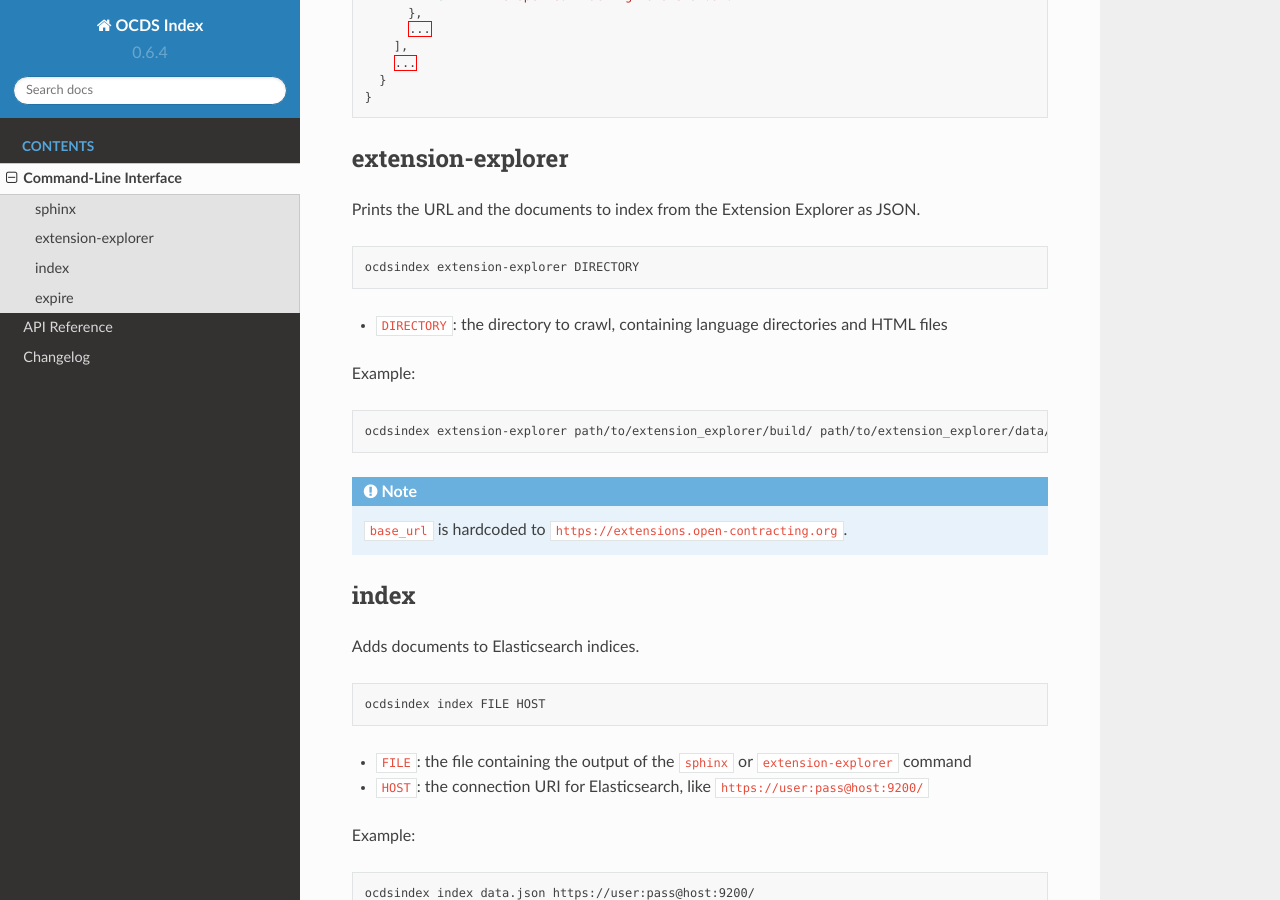
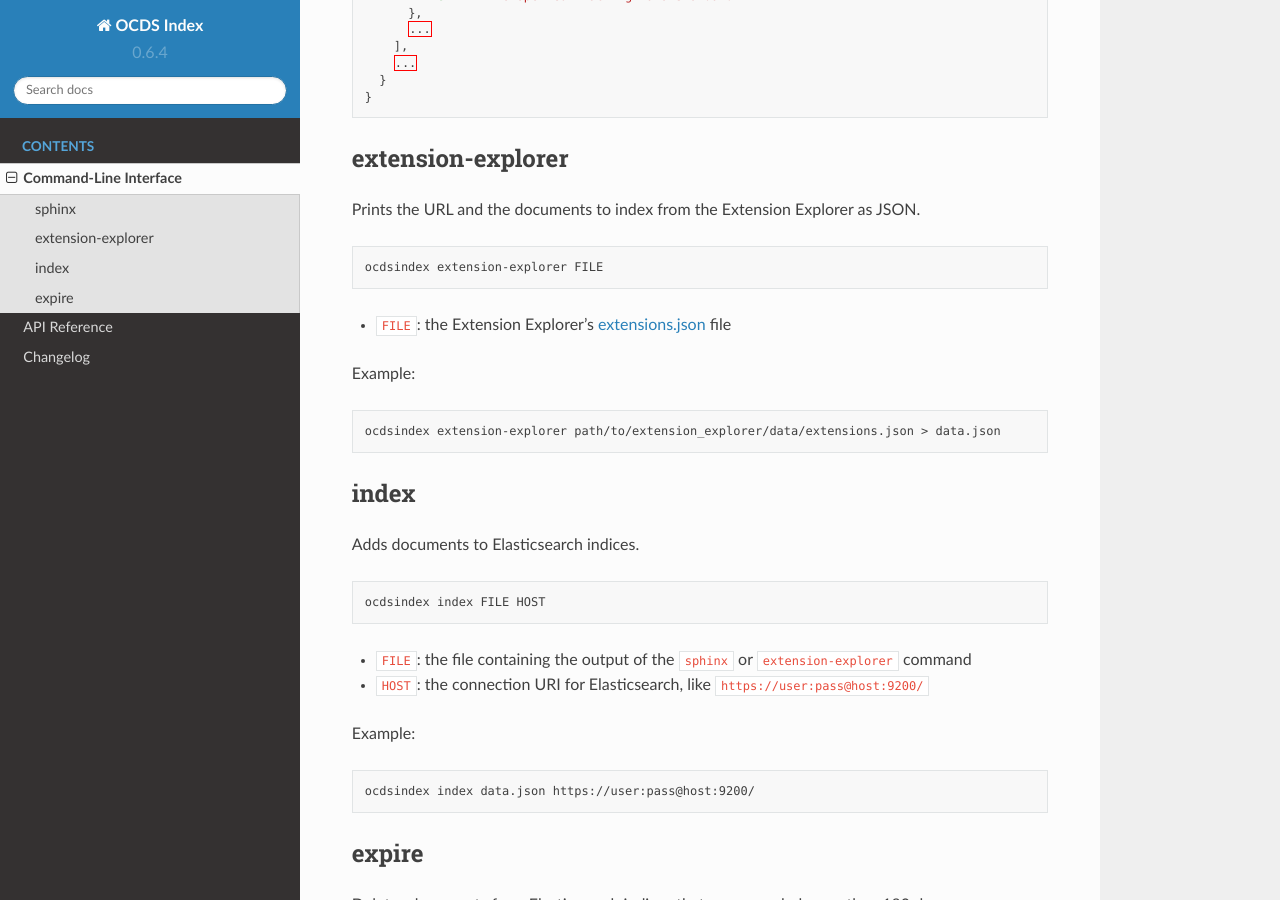
Before and after one commit to open-contracting/ocds-index, a Sphinx documentation site: the page built from docs/cli.rst, in a window 1280 px wide and 900 px high, scrolled down 727 px. Built offline with Sphinx 7.4.7 and the Read the Docs theme 2.0.0, drawn with Linux system fonts in a browser that asks for light colours.

Commit message:
Update some of the stubbing for Extension Explorer

```diff
--- a/docs/cli.rst
+++ b/docs/cli.rst
@@ -50,19 +50,15 @@ Prints the URL and the documents to index from the Extension Explorer as JSON.
 
 .. code-block:: bash
 
-   ocdsindex extension-explorer DIRECTORY
+   ocdsindex extension-explorer FILE
 
--  ``DIRECTORY``: the directory to crawl, containing language directories and HTML files
+-  ``FILE``: the Extension Explorer's `extensions.json <https://github.com/open-contracting/extension-explorer#get-extensions-data>`__ file
 
 Example:
 
 .. code-block:: bash
 
-   ocdsindex extension-explorer path/to/extension_explorer/build/ path/to/extension_explorer/data/extensions.json > data.json
-
-.. note::
-
-   ``base_url`` is hardcoded to ``https://extensions.open-contracting.org``.
+   ocdsindex extension-explorer path/to/extension_explorer/data/extensions.json > data.json
 
 .. _index:
 
```
Also changed, not shown: 2 other files.
